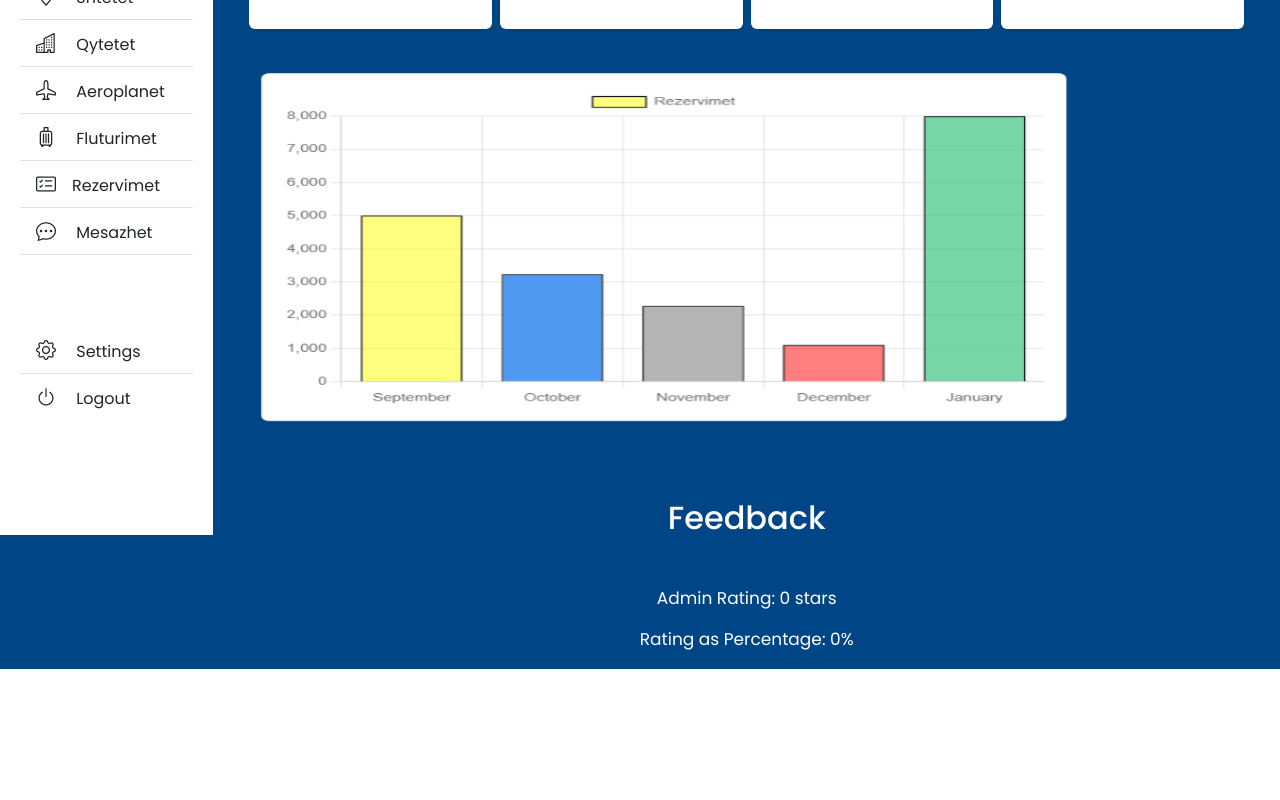
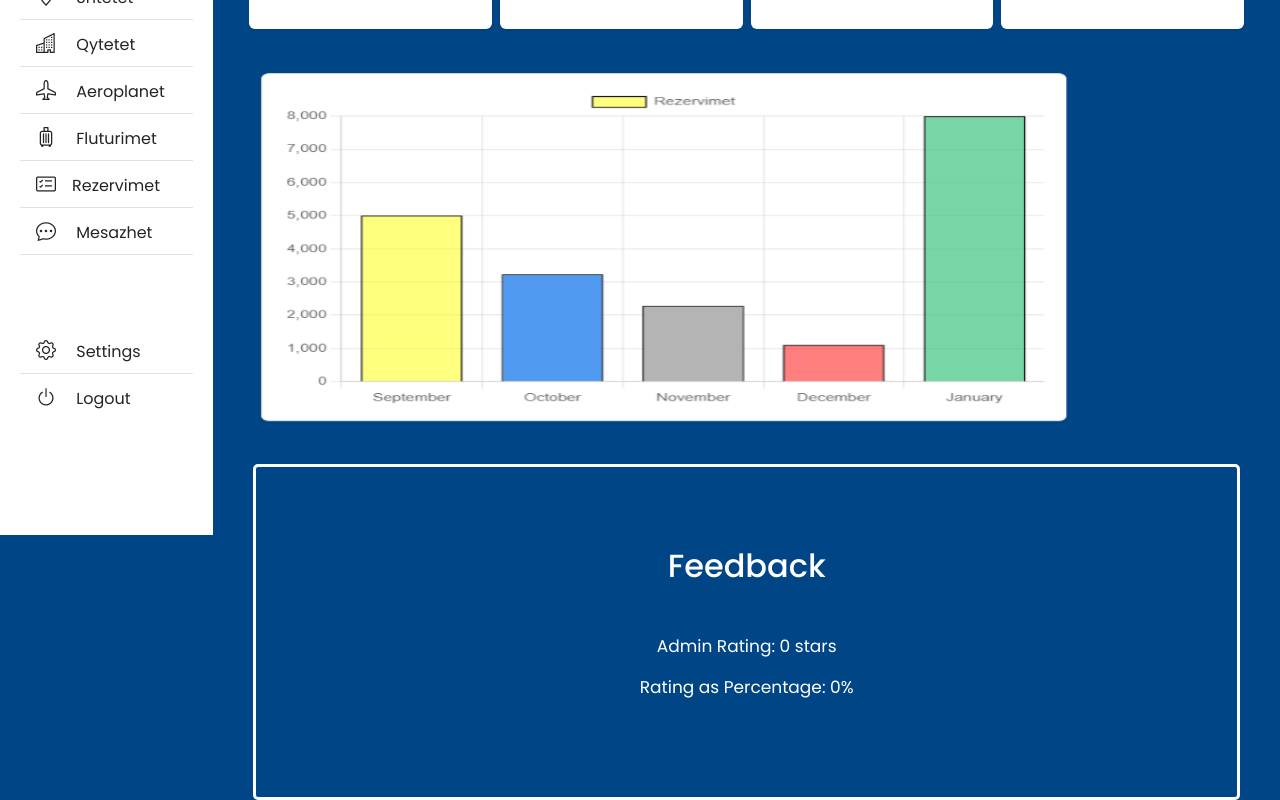
Before and after one commit to andapilingjurka/AirlineTicketsReservationFrontEnd, a React (Create React App) app: page /dashboard in a window 1280 px wide. Shown: the part 265-1065 px from the top of the page. Before the commit the page ends 934 px from the top, so only its background shows below. Built offline with nearby package versions, Linux system fonts and the light colour scheme.

Commit message:
Disa ndryshime ne css

```diff
--- a/package.json
+++ b/package.json
@@ -3,6 +3,10 @@
   "version": "0.1.0",
   "private": true,
   "dependencies": {
+    "@fortawesome/fontawesome-svg-core": "^6.5.1",
+    "@fortawesome/free-brands-svg-icons": "^6.5.1",
+    "@fortawesome/free-solid-svg-icons": "^6.5.1",
+    "@fortawesome/react-fontawesome": "^0.2.0",
     "@testing-library/jest-dom": "^5.17.0",
     "@testing-library/react": "^13.4.0",
     "@testing-library/user-event": "^13.5.0",
@@ -11,7 +15,7 @@
     "bootstrap-icons": "^1.11.3",
     "jwt-decode": "^4.0.0",
     "react": "^18.2.0",
-    "react-bootstrap": "^2.9.2",
+    "react-bootstrap": "^2.10.0",
     "react-dom": "^18.2.0",
     "react-router-dom": "^6.21.2",
     "react-scripts": "5.0.1",
--- a/src/Admin/Dashboard.js
+++ b/src/Admin/Dashboard.js
@@ -96,6 +96,7 @@ function Dashboard() {
 
                 {/* Right Image */}
                 <div className="col-xxl-6 feedback">
+                  <div className="footer-border">
                     <h2 className="feedback-h2">Feedback</h2>
                     <p className="feedback-p">
                       Admin Rating: {adminRating} stars
@@ -110,6 +111,7 @@ function Dashboard() {
           </div>
         </div>
       </div>
+    </div>
   );
 }
 
--- a/src/Admin/style.css
+++ b/src/Admin/style.css
@@ -120,8 +120,14 @@
 
   /*Feedback*/
   .feedback{
-    margin-top: 70px;
+    margin-top: 35px;
     text-align: center;
+  }
+
+  .footer-border{
+    border: 3px solid white;
+    border-radius: 5px;
+    padding: 80px 0;
   }
 
   .feedback-h2{
```
Also changed, not shown: 1 other file (tests, documents, lock files or other folders). Lines whose indentation alone changed are shown as unchanged.
